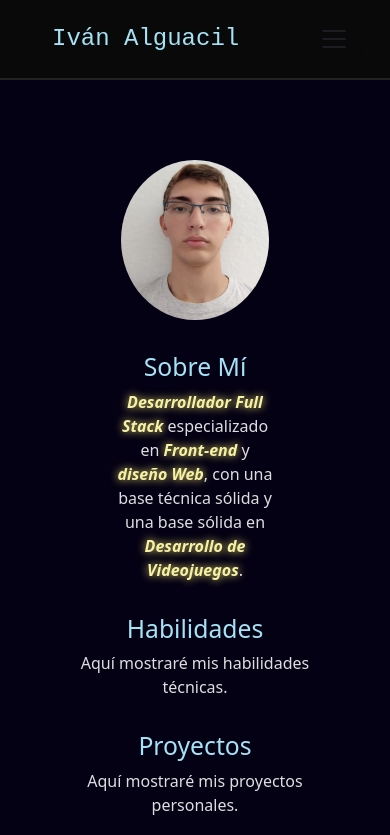
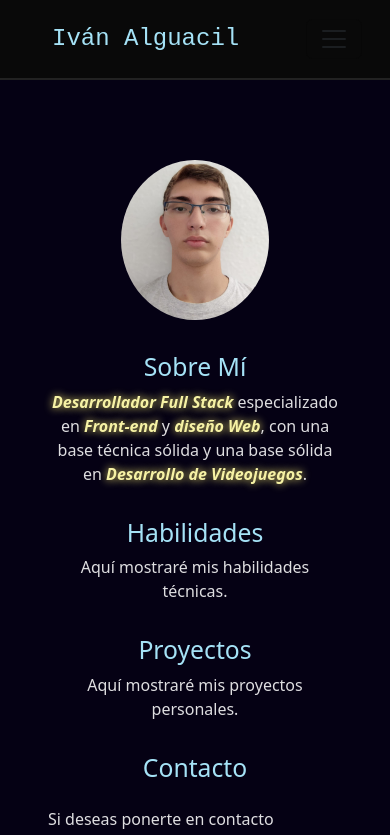
Before and after one commit to ivanalggon/portfolio-react, a React (Vite) app: page / in a window 390 px wide. Shown: the top 835 px of the page. Built offline with nearby package versions, Linux system fonts and the light colour scheme.

Commit message:
about me responsive

```diff
--- a/src/index.css
+++ b/src/index.css
@@ -170,6 +170,13 @@ a {
   }
 }
 
+@media (max-width: 500px) {
+  .about-section .aboutme {
+    text-align: left;
+    max-width: 100%;
+  }
+}
+
 /* Inputs con labels flotantes dinámicos */
 .floating-group {
   position: relative;
```
